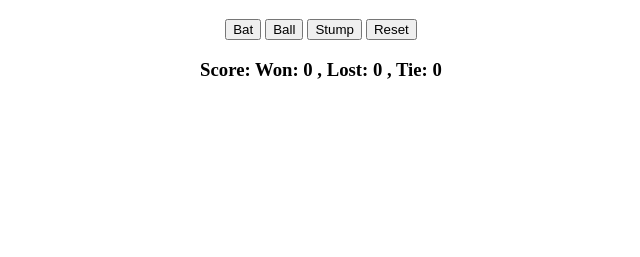
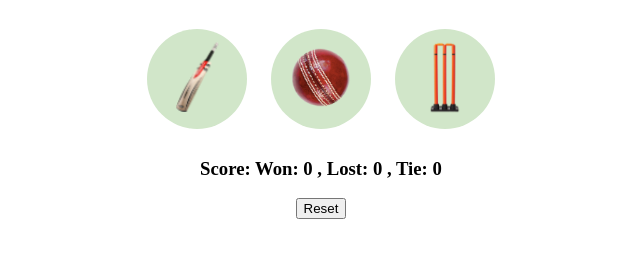
Before and after one commit to HardikPatel-GIT/Learning-JS, a plain HTML site: page Projects/3 Cricket Game/cricket.html in a window 1280 px wide. Shown: the part 61-318 px from the top of the page, without its empty margins (319-959 px from the left). Drawn offline with Linux system fonts and the light colour scheme.

Commit message:
Replaced the bat-ball-stump buttons with images

```diff
--- /dev/null
+++ b/Projects/3 Cricket Game/cricket.css
@@ -0,0 +1,18 @@
+
+body {
+  text-align: center;
+}
+
+.choice-button{
+  height: 100px;
+  width: 100px;
+  border: none;
+  margin: 10px;
+  background-color: rgb(209, 230, 201);
+  border-radius: 50px;
+  cursor: pointer;
+}
+
+.choice-image{
+  height: 75px;
+}
--- a/Projects/3 Cricket Game/cricket.html
+++ b/Projects/3 Cricket Game/cricket.html
@@ -3,41 +3,38 @@
 
 <head>
     <title>Cricket Game</title>
-    <style>
-        body {
-            text-align: center;
-        }
-    </style>
+    <link rel="stylesheet" href="cricket.css">
 </head>
 
 <body>
     <h1>Bat Ball Stump Game</h1>
 
-    <button onclick="
+
+    <button class="choice-button" onclick="
         let computerChoice = generatecomputerMove();
         let resultMsg = getResult('Bat', computerChoice);
         showResult('Bat',computerChoice, resultMsg);
-    ">Bat</button>
+    "><img src="images/bat.png" alt="Bat Image" class="choice-image"></button>
 
-    <button onclick="
+    <button class="choice-button" onclick="
         computerChoice = generatecomputerMove();
         resultMsg = getResult('Ball', computerChoice);
         showResult('Ball', computerChoice, resultMsg);
-    ">Ball</button>
+    "><img src="images/ball.png" alt="Ball Image" class="choice-image"></button>
 
-    <button onclick="
+    <button class="choice-button" onclick="
         computerChoice = generatecomputerMove();
         resultMsg = getResult('Stump', computerChoice);
         showResult('Stump', computerChoice, resultMsg);
-    ">Stump</button>
-
-    <button onclick="localStorage.clear()
-    resetScore()">Reset</button>
+    "><img src="images/stump.png" alt="Stump Image" class="choice-image"></button>
 
     <h3 id="user-move"></h3>
     <h3 id="computer-move"></h3>
     <h3 id="result"></h3>
     <h3 id="score"></h3>
+
+    <button onclick="localStorage.clear()
+    resetScore()">Reset</button>
 
     <script>
         let scoreStr = localStorage.getItem('Score');
```
Also changed, not shown: Projects/3 Cricket Game/images/ball.png (added), Projects/3 Cricket Game/images/bat.png (added), Projects/3 Cricket Game/images/stump.png (added).
